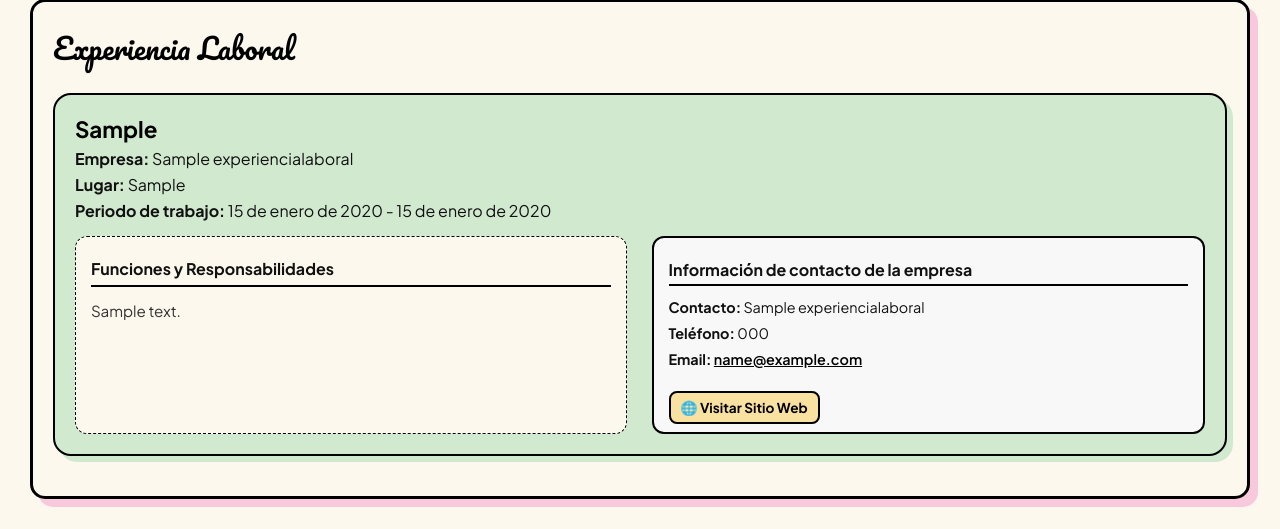
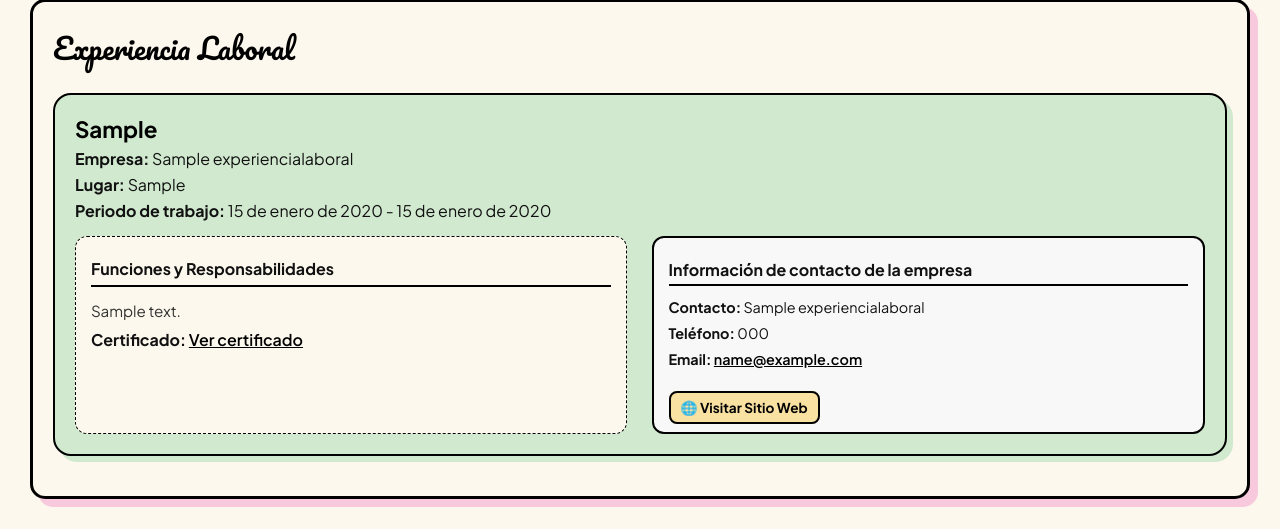
Before and after one commit to vanedelsaltos/proyecto-hoja-de-vida, a Django app: page /publico/ in a window 1280 px wide, after a click on "Experiencia". Shown: the part 346-875 px from the top of the page. Run offline with Django 5.2, Linux system fonts and the light colour scheme; tables that the repository leaves empty hold one stand-in row (values such as "Sample post").

Commit message:
Fix templates Cloudinary certificado url

```diff
--- a/hojadevida/templates/publico.html
+++ b/hojadevida/templates/publico.html
@@ -156,9 +156,9 @@
                         </div>
 
                         <!-- BOTÓN DE CERTIFICADO debajo de funciones -->
-                        {% if exp.certificado %}
+                        {% if e.certificado %}
                             <p><strong>Certificado:</strong>
-                                <a href="{{ exp.certificado.url }}" target="_blank">Ver certificado</a>
+                                <a href="{{ e.certificado.url }}" target="_blank">Ver certificado</a>
                             </p>
                         {% endif %}
 
```
